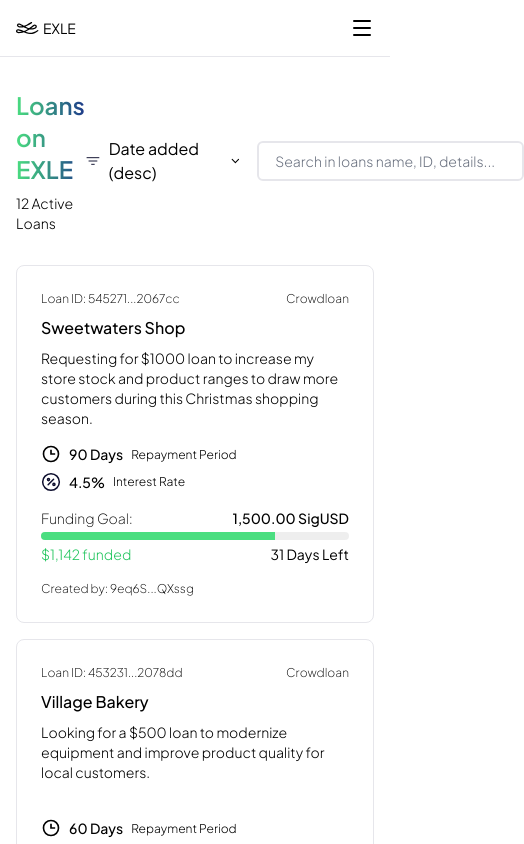
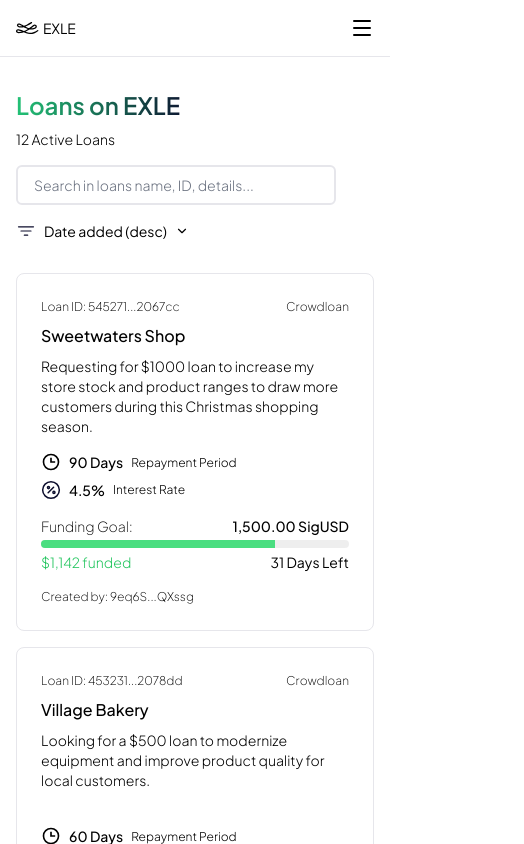
Before and after one commit to SavonarolaLabs/exle-svelte, a SvelteKit app: page /loans in a window 390 px wide. Shown: the top 844 px of the page, 524 px wide, since content can reach past the window. Built offline with nearby package versions, Linux system fonts and the light colour scheme.

Commit message:
LoansOrRepayments

```diff
--- /dev/null
+++ b/src/pages/LoansOrRepayments.svelte
@@ -0,0 +1,94 @@
+<script lang="ts">
+	import Fuse from 'fuse.js';
+	import LoanWidget from '../components/LoanWidget.svelte';
+	import { loans } from '../data/DummyLoans';
+	import type { Loan } from '../data/DummyLoans';
+	import { ChevronDown } from 'lucide-svelte';
+	import Sort from '../icons/Sort.svelte';
+
+	//export let phase = "repayment";
+	export let phase = 'loan';
+
+	// Fuse.js configuration
+	const fuseOptions = {
+		includeScore: true,
+		shouldSort: true,
+		threshold: 0.4, // Lower threshold means more strict matching
+		keys: [
+			'loanTitle',
+			'loanDescription',
+			'loanId',
+			// Add more searchable fields as needed
+			{ name: 'borrowerName', weight: 0.7 },
+			{ name: 'loanPurpose', weight: 0.5 }
+		]
+	};
+
+	// Create Fuse instance
+	const fuse = new Fuse(loans, fuseOptions);
+
+	let searchQuery = '';
+	let filteredLoans: Loan[] = loans;
+
+	// Search function
+	function performSearch() {
+		if (!searchQuery || searchQuery.trim() === '') {
+			filteredLoans = loans;
+			return;
+		}
+
+		// Perform fuzzy search
+		const searchResults = fuse.search(searchQuery);
+
+		// Map results to original loan objects
+		filteredLoans = searchResults.map((result) => result.item);
+	}
+
+	// Reactive statement to trigger search
+	$: searchQuery, performSearch();
+</script>
+
+<div class="container mx-auto py-8">
+	<header class="mb-8 flex items-center justify-between max-md:flex-col max-md:items-start">
+		<div>
+			{#if phase == 'loan'}
+				<h1
+					class="bg-gradient-to-r from-[#23c276] to-[#0e1b33] bg-clip-text text-2xl font-semibold text-transparent dark:from-green-400 dark:to-blue-900"
+				>
+					Loans on EXLE
+				</h1>
+				<p class="mt-2 text-sm">{filteredLoans.length} Active Loans</p>
+			{:else}
+				<h1
+					class="bg-gradient-to-r from-[#4d53e3] to-[#0d0e2f] bg-clip-text text-2xl font-semibold text-transparent dark:from-indigo-500 dark:to-indigo-700"
+				>
+					Repayments on EXLE
+				</h1>
+				<p class="mt-2 text-sm">{filteredLoans.length} Repayments</p>
+			{/if}
+		</div>
+		<div class="flex items-center gap-4 max-md:mt-4 max-md:flex-col-reverse max-md:items-start">
+			<div class="flex items-center gap-2 text-sm font-normal">
+				<Sort></Sort>
+				Date added (desc)
+				<ChevronDown size="1em" />
+			</div>
+			<input
+				type="text"
+				bind:value={searchQuery}
+				placeholder="Search in loans name, ID, details..."
+				class="w-80 rounded-md border-2 border-light-border px-4 py-2 text-sm dark:border-dark-border dark:bg-dark-background"
+			/>
+		</div>
+	</header>
+
+	{#if filteredLoans.length === 0}
+		<p class="text-center text-gray-500">No loans found. Try a different search term.</p>
+	{:else}
+		<div id="loans-grid" class="grid grid-cols-1 gap-4 lg:grid-cols-2 xl:grid-cols-3">
+			{#each filteredLoans as loan}
+				<LoanWidget {loan} />
+			{/each}
+		</div>
+	{/if}
+</div>
--- a/src/routes/loans/+page.svelte
+++ b/src/routes/loans/+page.svelte
@@ -1,82 +1,5 @@
-<script lang="ts">
-	import Fuse from 'fuse.js';
-	import LoanWidget from '../../components/LoanWidget.svelte';
-	import { loans } from '../../data/DummyLoans';
-	import type { Loan } from '../../data/DummyLoans';
-	import { ChevronDown, Filter, SortAsc, SortDesc } from 'lucide-svelte';
-	import Sort from '../../icons/Sort.svelte';
-
-	// Fuse.js configuration
-	const fuseOptions = {
-		includeScore: true,
-		shouldSort: true,
-		threshold: 0.4, // Lower threshold means more strict matching
-		keys: [
-			'loanTitle',
-			'loanDescription',
-			'loanId',
-			// Add more searchable fields as needed
-			{ name: 'borrowerName', weight: 0.7 },
-			{ name: 'loanPurpose', weight: 0.5 }
-		]
-	};
-
-	// Create Fuse instance
-	const fuse = new Fuse(loans, fuseOptions);
-
-	let searchQuery = '';
-	let filteredLoans: Loan[] = loans;
-
-	// Search function
-	function performSearch() {
-		if (!searchQuery || searchQuery.trim() === '') {
-			filteredLoans = loans;
-			return;
-		}
-
-		// Perform fuzzy search
-		const searchResults = fuse.search(searchQuery);
-
-		// Map results to original loan objects
-		filteredLoans = searchResults.map((result) => result.item);
-	}
-
-	// Reactive statement to trigger search
-	$: searchQuery, performSearch();
+<script>
+	import LoansOrRepayments from '../../pages/LoansOrRepayments.svelte';
 </script>
 
-<div class="container mx-auto py-8">
-	<header class="mb-8 flex items-center justify-between">
-		<div>
-			<h1
-				class="bg-gradient-to-r from-green-400 to-blue-900 bg-clip-text text-2xl font-semibold text-transparent"
-			>
-				Loans on EXLE
-			</h1>
-			<p class="mt-2 text-sm">{filteredLoans.length} Active Loans</p>
-		</div>
-		<div class="flex items-center gap-4">
-			<div class="flex items-center gap-2 font-normal">
-				<Sort></Sort>
-				Date added (desc)
-				<ChevronDown size="1em" />
-			</div>
-			<input
-				type="text"
-				bind:value={searchQuery}
-				placeholder="Search in loans name, ID, details..."
-				class="w-80 rounded-md border-2 border-light-border px-4 py-2 text-sm dark:border-dark-border dark:bg-dark-background"
-			/>
-		</div>
-	</header>
-
-	{#if filteredLoans.length === 0}
-		<p class="text-center text-gray-500">No loans found. Try a different search term.</p>
-	{:else}
-		<div id="loans-grid" class="grid grid-cols-1 gap-4 lg:grid-cols-2 xl:grid-cols-3">
-			{#each filteredLoans as loan}
-				<LoanWidget {loan} />
-			{/each}
-		</div>
-	{/if}
-</div>
+<LoansOrRepayments phase="loan"></LoansOrRepayments>
--- a/src/routes/repayments/+page.svelte
+++ b/src/routes/repayments/+page.svelte
@@ -1 +1,5 @@
-Repayments
+<script>
+	import LoansOrRepayments from '../../pages/LoansOrRepayments.svelte';
+</script>
+
+<LoansOrRepayments phase="repayment"></LoansOrRepayments>
```
